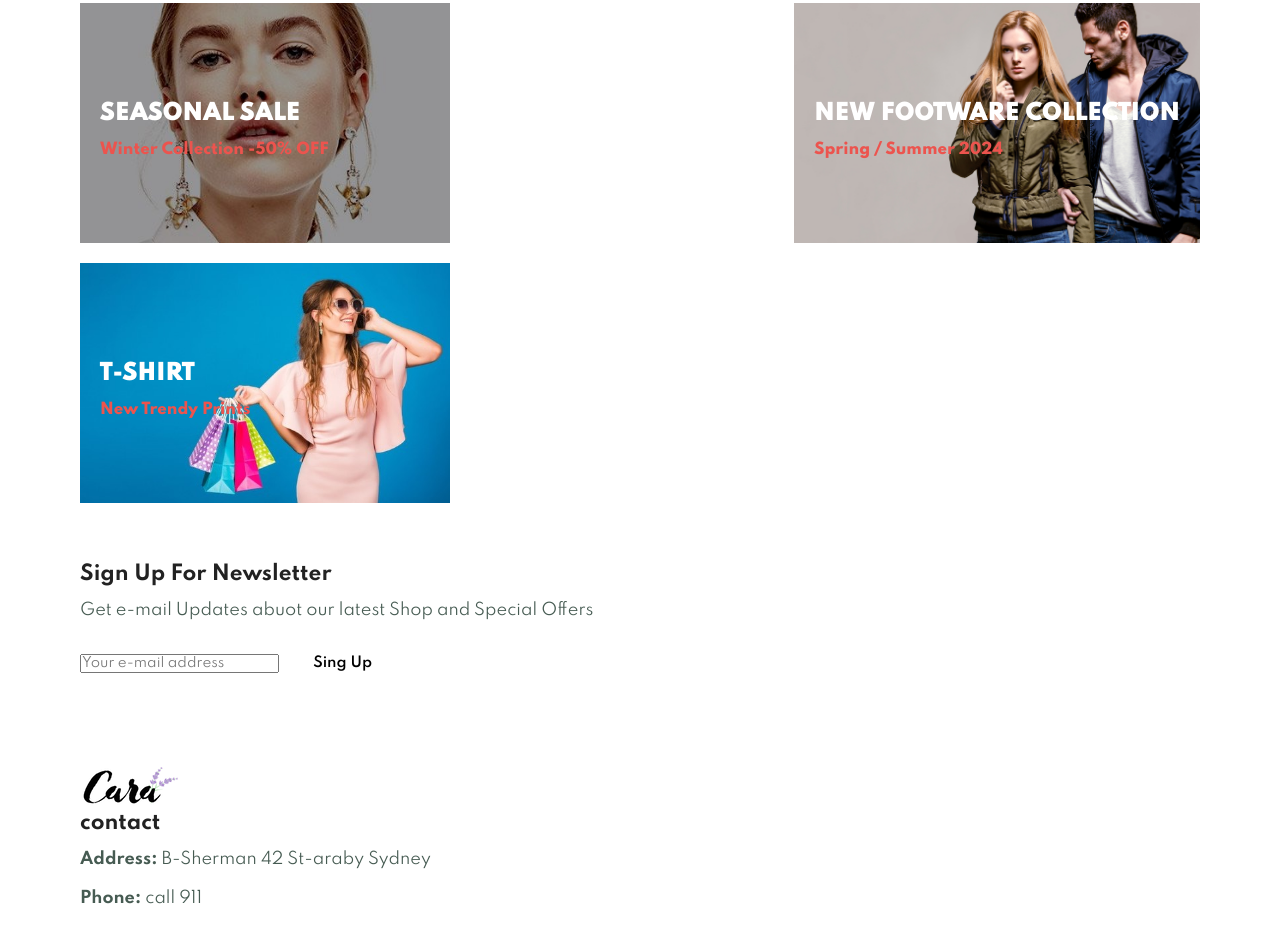
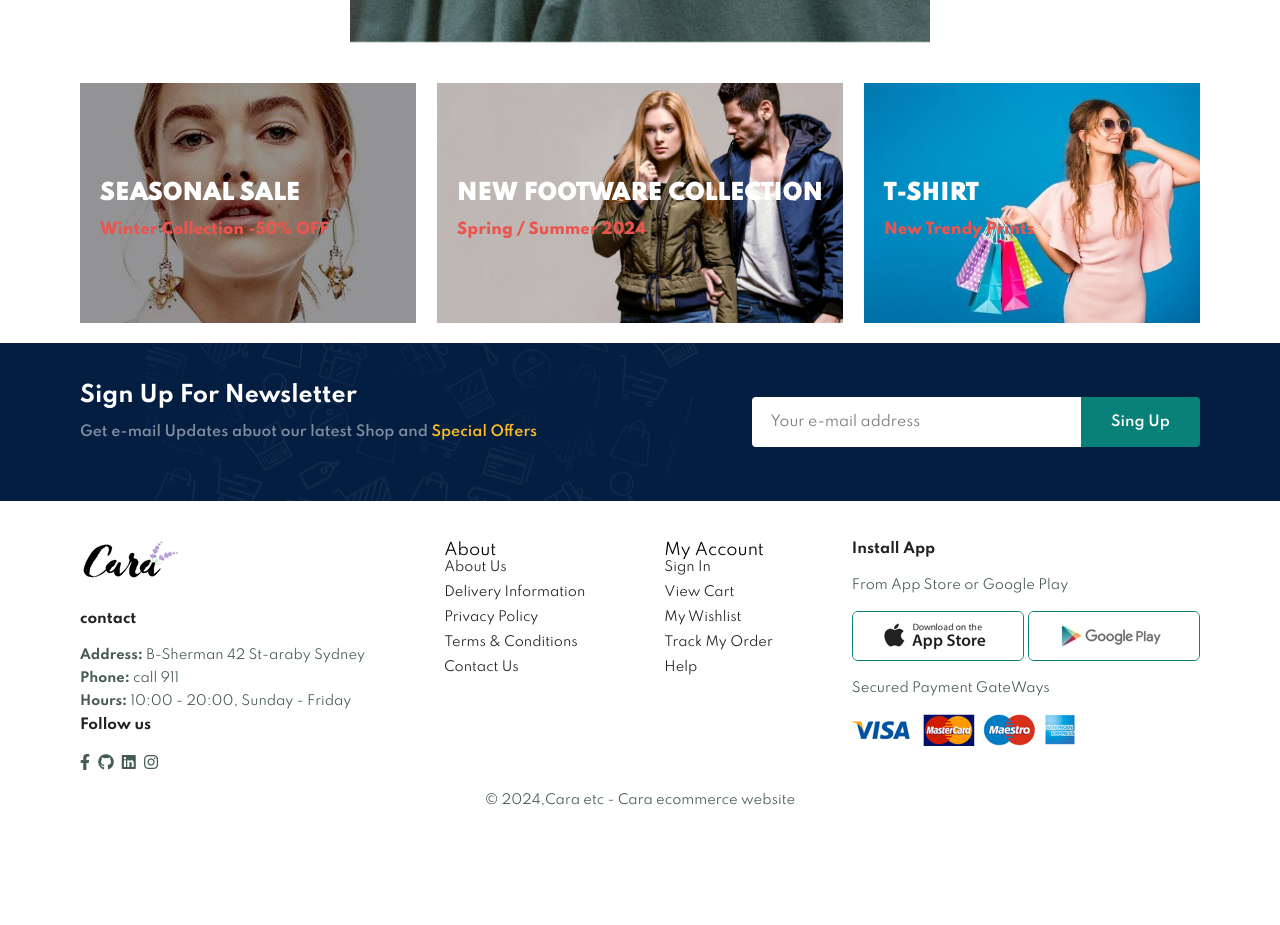
Before and after one commit to loayhesham68/Cara, a plain HTML site: page Cara ecommerce website/index.html in a window 1280 px wide. Shown: the part 4228-5153 px from the top of the page. After the commit the page ends 5084 px from the top, so only its background shows below. Drawn offline with Linux system fonts and the light colour scheme.

Commit message:
Update style.css

```diff
--- a/Cara ecommerce website/style.css
+++ b/Cara ecommerce website/style.css
@@ -315,15 +315,15 @@ background-color: #fff2e5;}
   justify-content: center;
   align-items: flex-start;
   background-image: url(img/banner/b17.jpg);
-  min-width: 560px;
-  height: 45vh;
+  min-width: 580px;
+  height: 50vh;
   background-size: cover;
   background-position: center;
   padding: 30px;
 }
 #sm-banner .banner-box2{
   background-image: url(img/banner/b10.jpg);
-  min-width: 730px;
+
 }
 
 #sm-banner h4{
@@ -360,7 +360,7 @@ background-color: #fff2e5;}
   justify-content: center;
   align-items: flex-start;
   background-image: url(img/banner/b7.jpg);
-  min-width: 33%;
+  min-width: 30%;
   height: 30vh;
   background-size: cover;
   background-position: center;
@@ -384,3 +384,99 @@ background-color: #fff2e5;}
   font-weight: 800;
   font-size: 15px;
 }
+
+#newsletter{
+  display: flex;
+  justify-content: space-between;
+  flex-wrap: wrap;
+  align-items: center;
+  background-image: url(img/banner/b14.png);
+  background-repeat: no-repeat;
+  background-position: 20% 30%;
+  background-color: #041e42;
+
+}
+#newsletter h4{
+  font-size: 22px;
+  font-weight: 700;
+  color: white;
+}
+#newsletter p{
+  font-size: 14px;
+  font-weight: 600;
+  color: #818ea0;
+}
+#newsletter p span{
+  color: #ffbd27;
+}
+#newsletter .form{
+  display: flex;
+  width: 40%;
+}
+#newsletter input{
+  height: 3.125rem;
+  padding: 0 1.25em;
+  font-size: 14px;
+  width: 100%;
+  border: 1px solid transparent;
+  border-radius: 4px;
+  outline: none;
+  border-top-right-radius: 0;
+  border-bottom-right-radius: 0;
+}
+#newsletter button{
+  background-color: #088178;
+  color: white;
+  white-space: nowrap;
+  border-top-left-radius: 0;
+  border-bottom-left-radius: 0;
+}
+
+footer{
+  display: flex;
+  flex-wrap: wrap;
+  justify-content: space-between;
+}
+footer .col{
+  display: flex;
+  flex-direction: column;
+  align-items: flex-start;
+  margin-bottom: 20px;
+}
+footer .logo{
+  margin-bottom: 30px;
+}
+footer h4{
+  font-size: 14px;
+  padding-bottom: 20px;
+}
+footer p{
+  font-size: 13px;
+  margin: 0 0 8px 0;
+}
+footer a{
+  font-size: 13px;
+  text-decoration: none;
+  color: #222;
+  margin-bottom: 10px;
+}
+footer .follow i{
+  color: #465b52;
+  padding-right: 4px;
+  cursor: pointer;
+}
+footer .install .row img{
+  border: 1px solid #088178;
+  border-radius: 6px;
+}
+footer .install img{
+  margin: 10px 0 15px 0;
+}
+footer .follow i:hover,
+footer a:hover {
+  color: #088178;
+}
+footer .copyright{
+  width: 100%;
+  text-align: center;
+}
```
